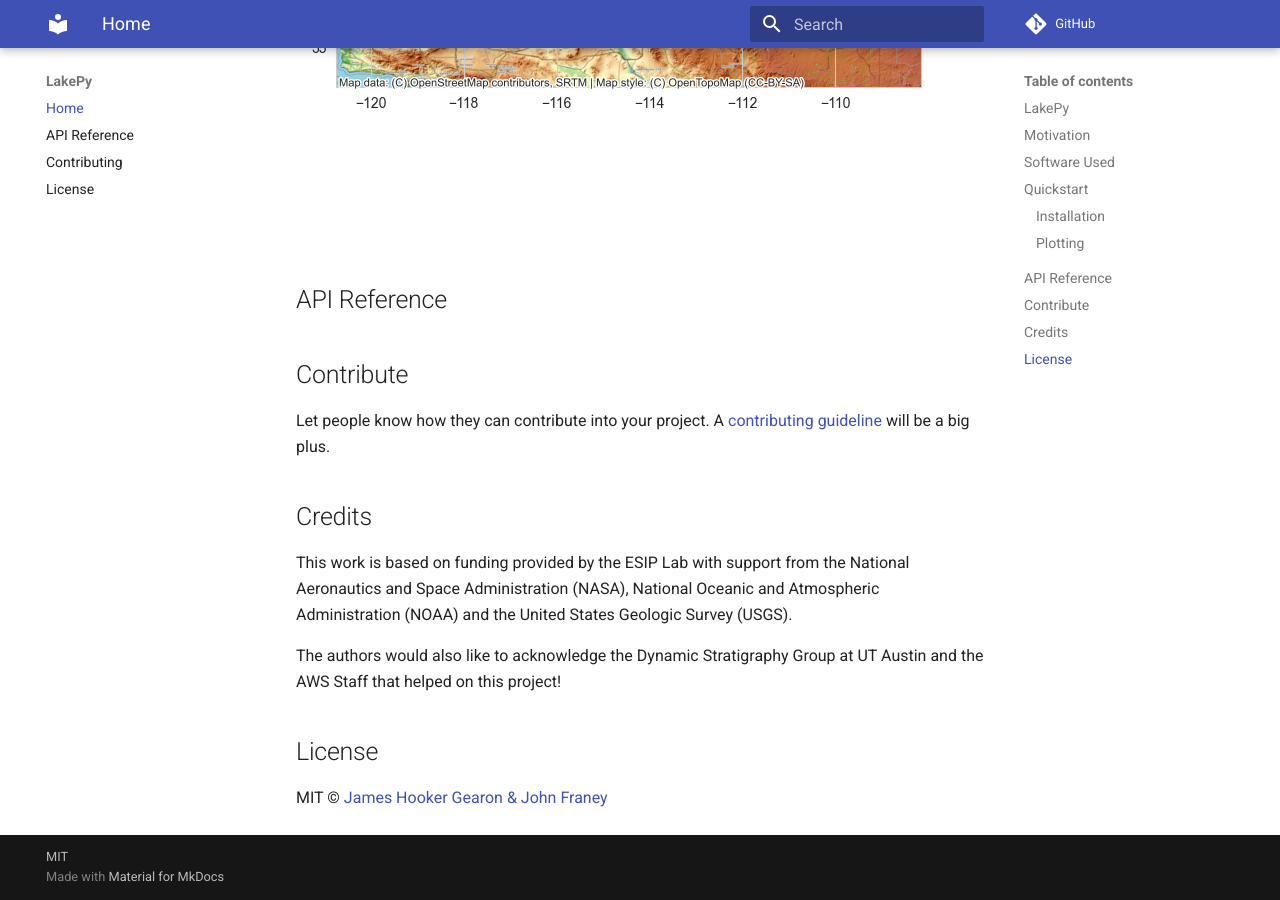
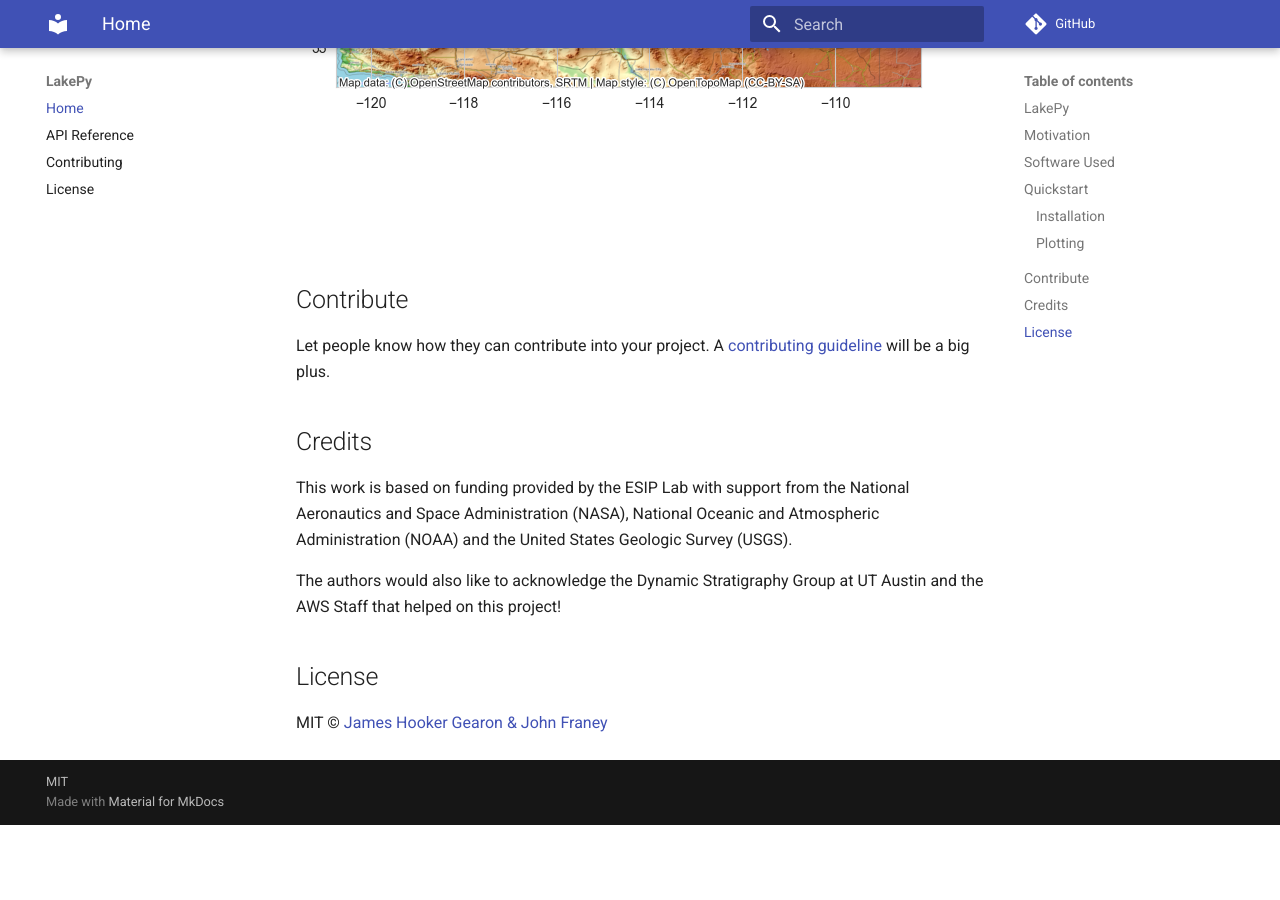
Before and after one commit to ESIPFed/LakePy, an MkDocs documentation site: the page built from docs/index.md, in a window 1280 px wide and 900 px high, scrolled down 5091 px. Built offline with MkDocs 1.6.1 and Material for MkDocs 9.7.7, drawn with Linux system fonts in a browser that asks for light colours; comment, search, counter and statistics services are not loaded; after the commit the page ends 5916 px from its top, so only the background shows below that.

Commit message:
canging some things

````diff
--- a/docs/index.md
+++ b/docs/index.md
@@ -126,10 +126,6 @@ my_lake.plot_mapview()
 ```
 ![](resources/contextily.png)
 
-
-## API Reference
-
-
 ## Contribute
 
 Let people know how they can contribute into your project. A [contributing guideline](https://github.com/zulip/zulip-electron/blob/master/CONTRIBUTING.md) will be a big plus.
--- a/mkdocs.yml
+++ b/mkdocs.yml
@@ -2,12 +2,12 @@ site_name: LakePy
 repo_url: https://github.com/ESIPFed/LakePy
 site_description: Documentation for the LakePy Python Package
 site_author: James Gearon & John Franey
-google_analytics: ['UA-186311766-1', 'https://esipfed.github.io/']
+#google_analytics: ['UA-186311766-1', 'https://esipfed.github.io/']
 theme: material
 copyright: MIT
 plugins:
+    - search
     - mkdocstrings
-    - search
 nav:
     - Home: index.md
     - API Reference: API.md
````
